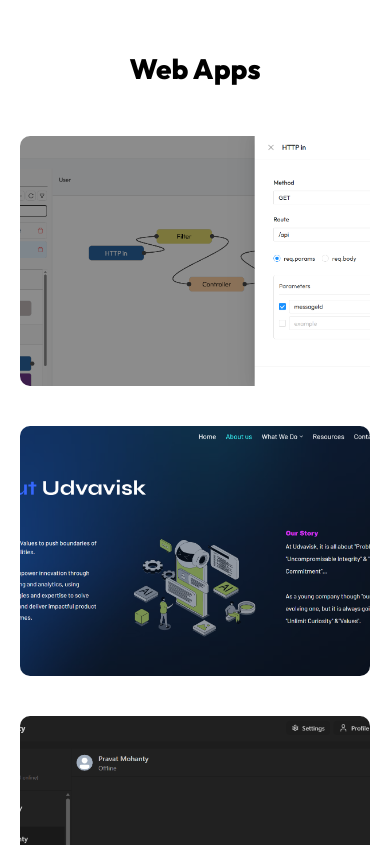
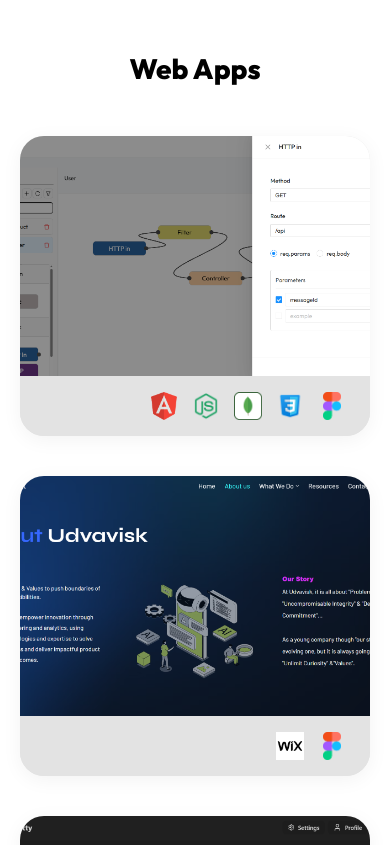
Before and after one commit to pratyush7250/portfolioV2, a React (Vite) app: page / in a window 390 px wide. Shown: the part 5200-6045 px from the top of the page. Built offline with nearby package versions, Linux system fonts and the light colour scheme.

Commit message:
new desing added

```diff
--- a/src/assets/mywork_data.js
+++ b/src/assets/mywork_data.js
@@ -4,47 +4,63 @@
 import project_safari from '../assets/safari.png'
 import project_chat from '../assets/chat.png'
 import project_api from '../assets/apibuilder.png'
+import icon_react from './tech_logo/reactjs.png'
+import icon_angular from './tech_logo/angular.png'
+import icon_nodejs from './tech_logo/nodejs.png'
+import icon_mongo from './tech_logo/mongodb.png'
+import icon_css from './tech_logo/css.png'
+import icon_express from './tech_logo/express.png'
+import icon_tailwind from './tech_logo/tailwindcss.png'
+import icon_wix from './tech_logo/wix.jpg'
+import icon_figma from './tech_logo/figma.png'
 
 const mywork_data = [
-   {
+    {
         w_no: 1,
         w_name: "API Builder",
         w_img: project_api,
-        link: 'https://api-builder-85z7.onrender.com/'
-
+        link: 'https://api-builder-85z7.onrender.com/',
+        tech_icons: [icon_angular, icon_nodejs, icon_mongo, icon_css,icon_figma] // Add icons here
     },
     {
         w_no: 2,
         w_name: "Udvavisk",
         w_img: project_udvavisk,
-        link: 'https://www.udvavisk.com/'
+        link: 'https://www.udvavisk.com/',
+        tech_icons: [icon_wix,icon_figma] // Add icons here
 
     },
     {
         w_no: 3,
         w_name: "Chat",
         w_img: project_chat,
-        link: 'https://chitchat-juxw.onrender.com/'
+        link: 'https://chitchat-juxw.onrender.com/',
+        tech_icons: [icon_react, icon_nodejs, icon_mongo,icon_tailwind,icon_figma] // Add icons here
 
     },
-     {
+    {
         w_no: 4,
         w_name: "Food",
         w_img: project_food,
-                link: 'https://foodie-wd80.onrender.com/'
+        link: 'https://foodie-wd80.onrender.com/',
+        tech_icons: [icon_react, icon_nodejs, icon_mongo, icon_css,icon_figma] // Add icons here
 
     },
     {
         w_no: 5,
         w_name: "Food Admin",
         w_img: project_food_admin,
-        link: 'https://foodie-admin-pa99.onrender.com/'
+        link: 'https://foodie-admin-pa99.onrender.com/',
+        tech_icons: [icon_react, icon_nodejs, icon_mongo, icon_css,icon_figma] // Add icons here
 
-    },   {
+
+    }, {
         w_no: 6,
         w_name: "Safari",
         w_img: project_safari,
-        link: 'https://safari-hc1d.onrender.com/'
+        link: 'https://safari-hc1d.onrender.com/',
+        tech_icons: [icon_react,icon_tailwind,icon_figma] // Add icons here
+
 
     },
 ]
--- a/src/components/WebApp/Webapp.css
+++ b/src/components/WebApp/Webapp.css
@@ -1,20 +1,6 @@
 .kili-wrapper {
     font-family: Arial, sans-serif;
     margin-top: 50px;
-}
-
-.rating-bar {
-    background: #D87027;
-    color: #fff;
-    text-align: center;
-    font-size: 13px;
-    font-weight: 700;
-    padding: 15px 0;
-}
-
-.stars svg {
-    color: #ffd700;
-    margin: 0 1px;
 }
 
 .confidence {
@@ -28,62 +14,47 @@
     margin-bottom: 50px;
 }
 
-.mywork {
-    display: flex;
-    flex-direction: column;
-    align-items: center;
-    justify-content: center;
-    gap: 80px;
-    margin: 80px 170px;
-}
-
-.mywork-title {
-    position: relative;
-}
-
-.mywork-title h1 {
-    padding: 0px 30px;
-    font-size: 80px;
-    font-weight: 600;
-}
-
-.mywork-title img {
-    position: absolute;
-    bottom: 0;
-    right: 0;
-    z-index: -1;
-}
-
 .mywork-container {
     display: grid;
     grid-template-columns: 1fr 1fr 1fr;
     gap: 40px;
 }
 
-.work-item {
-    position: relative;
+/* Unified Card Design matches the design */
+.work-card {
+    display: flex;
+    flex-direction: column;
+    border-radius: 24px; /* Matches the generous rounded corners */
     overflow: hidden;
-    border-radius: 10px;
-    cursor: pointer;
+    background-color: #e3e3e3; /* Light gray base for the entire card footer */
+    box-shadow: 0 4px 20px rgba(0, 0, 0, 0.05);
 }
 
-.mywork-container img {
+/* Image Container */
+.work-image-wrapper {
+    position: relative;
+    width: 100%;
+    height: 280px;
+    overflow: hidden;
+}
+
+.work-img {
     box-sizing: border-box;
     width: 100%;
-    height: 280px;
+    height: 100%;
     object-fit: cover;
-    transition: 0.3s;
-    cursor: pointer;
     display: block;
+    transition: transform 0.3s ease;
 }
 
+/* Darkened static backdrop style on hover similar to your image */
 .work-overlay {
     position: absolute;
     top: 0;
     left: 0;
     width: 100%;
     height: 100%;
-    background: rgba(0, 0, 0, 0.7);
+    background: rgba(0, 0, 0, 0.4); /* Subtle dimming mask */
     display: flex;
     align-items: center;
     justify-content: center;
@@ -91,53 +62,56 @@
     transition: opacity 0.3s ease;
 }
 
+/* Pill-shaped View Button precisely styled like the mock */
 .work-view-btn {
     background: #e17f3e;
     color: white;
-    padding: 15px 25px;
-    border-radius: 50px;
+    padding: 16px 50px;
+    border-radius: 100px;
     text-decoration: none;
-    font-size: 16px;
-    font-weight: 600;
+    font-size: 26px; /* Larger stylized text */
+    font-weight: 500;
     border: none;
     cursor: pointer;
-    transition: all 0.3s ease;
-    transform: translateY(20px);
-    box-shadow: 0 2px 15px #d67230;
+    transition: transform 0.3s ease, box-shadow 0.3s ease;
+    transform: scale(0.9);
 }
 
-.work-item:hover .work-overlay {
+/* Hover States */
+.work-card:hover .work-overlay {
     opacity: 1;
 }
 
-.work-item:hover .work-view-btn {
-    transform: translateY(0);
+.work-card:hover .work-view-btn {
+    transform: scale(1);
 }
 
-.work-item:hover img {
-    transform: scale(1.10);
-    border: 4px solid #e17f3e;
-    border-radius: 10px;
-    transition: 0.3s;
+.work-card:hover .work-img {
+    transform: scale(1.04);
 }
 
-.mywork-showmore {
+/* Tech Footer Section */
+.work-footer {
+    padding: 16px 24px;
     display: flex;
-    gap: 15px;
-    border-radius: 50px;
-    border: 2px solid white;
-    padding: 30px 60px;
-    font-size: 22px;
-    font-weight: 500;
-    margin-bottom: 80px;
-    transition: 0.6s;
-    cursor: pointer;
+    justify-content: flex-end; /* Pushes icons to the right side */
+    align-items: center;
+    background-color: #e3e3e3; /* Exact match with image background card */
 }
 
-.mywork-showmore:hover {
-    gap: 30px;
-    transition: 0.6s;
+.tech-icons {
+    display: flex;
+    gap: 14px;
+    align-items: center;
 }
+
+.tech-icon-img {
+    width: 28px;
+    height: 28px;
+    object-fit: contain;
+}
+
+/* More Info / Footer Controls */
 .confidence-btn {
     margin-top: 50px;
     padding: 12px 30px;
@@ -147,63 +121,29 @@
     font-weight: 700;
     cursor: pointer;
 }
+
 /* Responsive Design */
 @media (max-width: 1200px) {
-    .mywork {
-        margin: 60px 50px;
-    }
-
     .mywork-container {
         grid-template-columns: 1fr 1fr;
-    }
-
-        .confidence-items,
-    .kili-grid {
-        grid-template-columns: repeat(2, 1fr);
     }
 }
 
 @media (max-width: 768px) {
-    .mywork {
-        margin: 40px 20px;
-        gap: 40px;
-    }
-
-    .mywork-title h1 {
-        padding: 0;
-        font-size: 50px;
-        font-weight: 600;
-    }
-
-    .mywork-title img {
-        width: 130px;
-        margin-right: -20px;
-    }
-    .mywork-title{
-      margin-bottom: 20px;
+    .confidence {
+        padding: 40px 20px;
     }
 
     .mywork-container {
         grid-template-columns: 1fr;
     }
 
-    .mywork-container img {
-        height: 250px;
+    .work-image-wrapper {
+        height: 240px;
     }
 
     .work-view-btn {
-        padding: 12px 24px;
-        font-size: 16px;
-    }
-
-    .mywork-showmore {
-        padding: 20px 40px;
-        font-size: 18px;
-        margin: 50px auto;
-        cursor: pointer;
-    }
-        .confidence,
-    .kili-trekking {
-        padding: 40px 20px;
+        padding: 12px 35px;
+        font-size: 20px;
     }
 }
--- a/src/components/WebApp/Webapp.jsx
+++ b/src/components/WebApp/Webapp.jsx
@@ -1,21 +1,20 @@
 import React from "react";
 import "./Webapp.css";
-import mywork_data from '../../assets/mywork_data'
-
-
+import mywork_data from '../../assets/mywork_data';
 
 const Webapp = () => {
     return (
-        <section id="web-apps" className="kili-wrapper" >
-
+        <section id="web-apps" className="kili-wrapper">
             <div className="confidence">
                 <h2>Web Apps</h2>
 
                 <div className="mywork-container">
                     {mywork_data.map((work, index) => {
                         return (
-                            <div key={index} className="work-item">
-                                <img src={work.w_img} alt={work.w_name} />
+                            <div key={index} className="work-card">
+                                {/* Top Image Area with Hover Overlay */}
+                                <div className="work-image-wrapper">
+                                    <img src={work.w_img} alt={work.w_name} className="work-img" />
                                     <div className="work-overlay">
                                         <a
                                             href={work.link}
@@ -23,18 +22,31 @@
                                             rel="noopener noreferrer"
                                             className="work-view-btn"
                                         >
-                                        View Project
+                                            View
                                         </a>
                                     </div>
                                 </div>
-                        )
+
+                                {/* Bottom Tech Icons Footer */}
+                                <div className="work-footer">
+                                    <div className="tech-icons">
+                                        {work.tech_icons && work.tech_icons.map((icon, iconIdx) => (
+                                            <img
+                                                key={iconIdx}
+                                                src={icon}
+                                                alt="tech icon"
+                                                className="tech-icon-img"
+                                            />
+                                        ))}
+                                    </div>
+                                </div>
+                            </div>
+                        );
                     })}
                 </div>
 
                 <button className="confidence-btn">FIND OUT MORE</button>
             </div>
-
-
         </section>
     );
 };
```
Also changed, not shown: src/assets/tech_logo/wix.jpg (added). Lines whose indentation alone changed are shown as unchanged.
